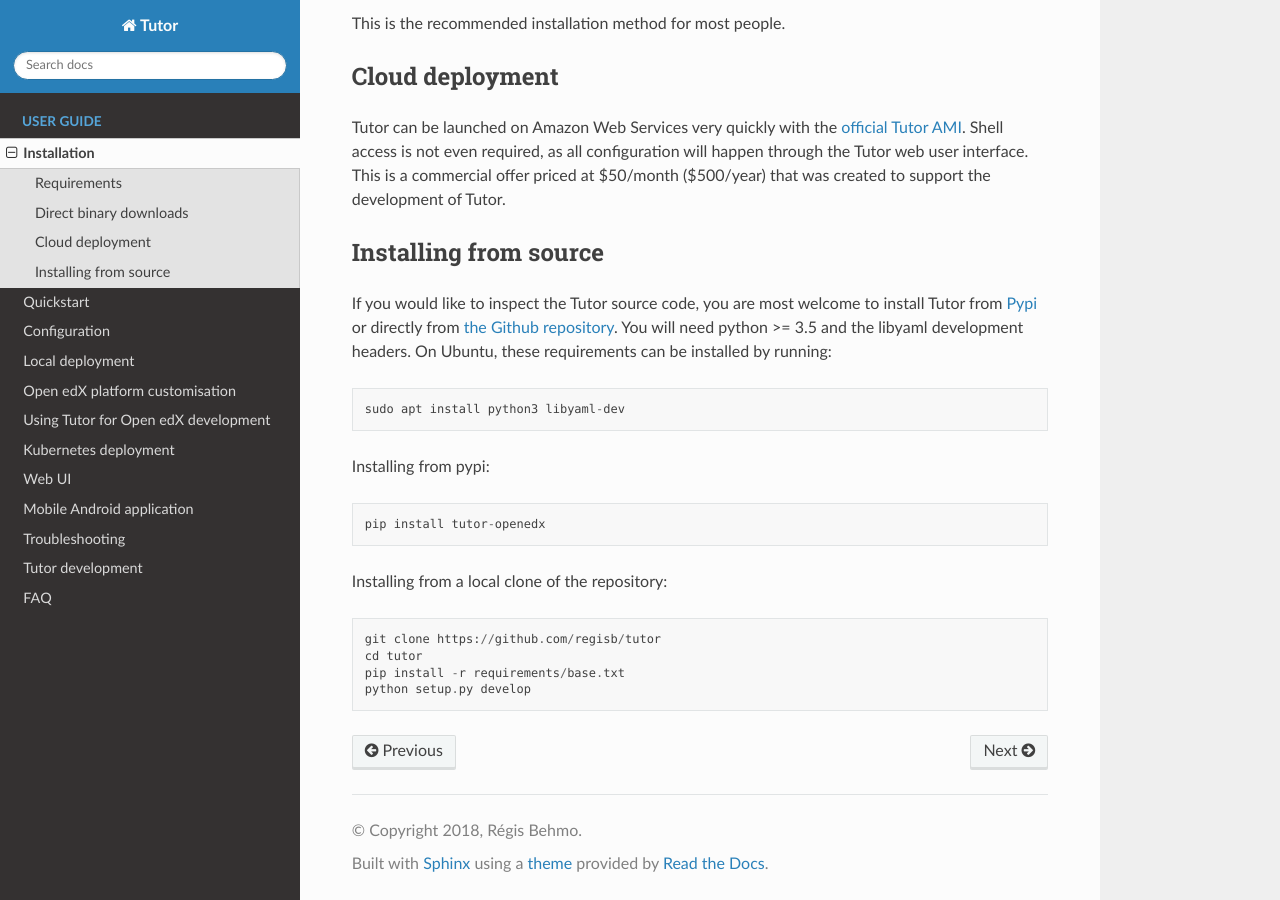
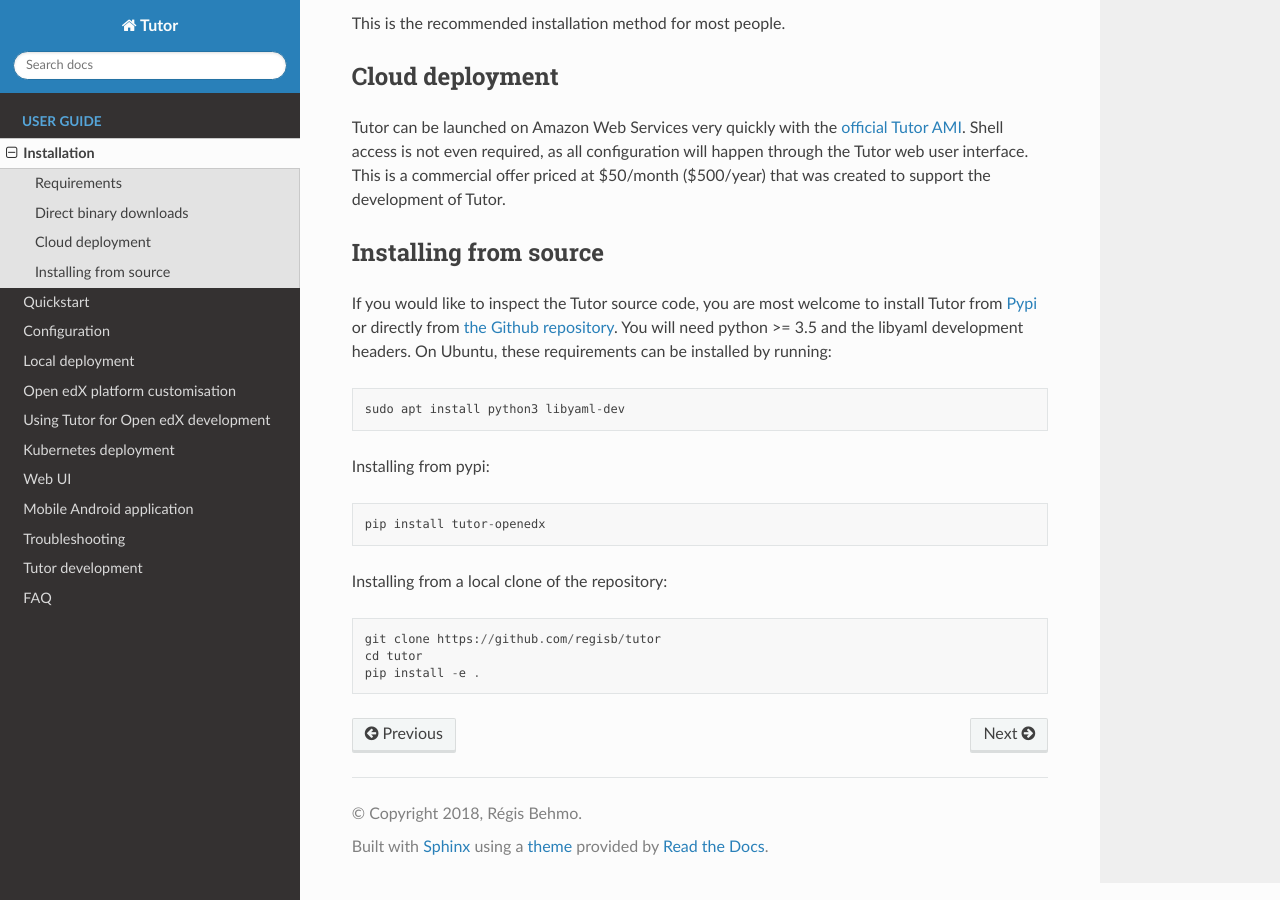
Before and after one commit to overhangio/tutor, a Sphinx documentation site: the page built from docs/install.rst, in a window 1280 px wide and 900 px high, scrolled down 1016 px. Built offline with Sphinx 7.4.7 and the Read the Docs theme 2.0.0, drawn with Linux system fonts in a browser that asks for light colours.

Commit message:
Better source installation instructions
Installing from "python setup.py develop" was causing a strange error:

        error: The 'requests' distribution was not found and is required
        by kubernetes

```diff
--- a/docs/install.rst
+++ b/docs/install.rst
@@ -53,5 +53,4 @@
 
     git clone https://github.com/regisb/tutor
     cd tutor
-    pip install -r requirements/base.txt
-    python setup.py develop
+    pip install -e .
```
